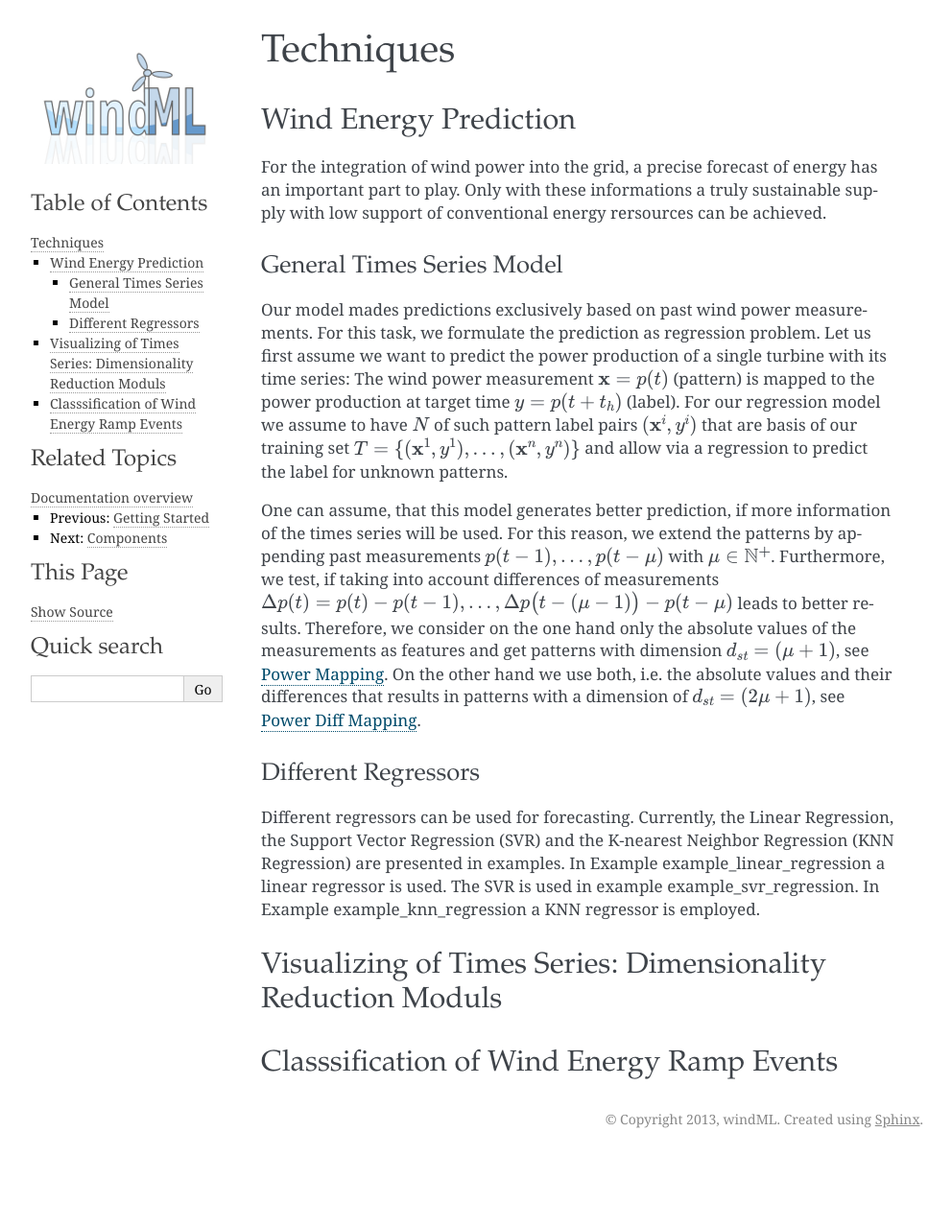
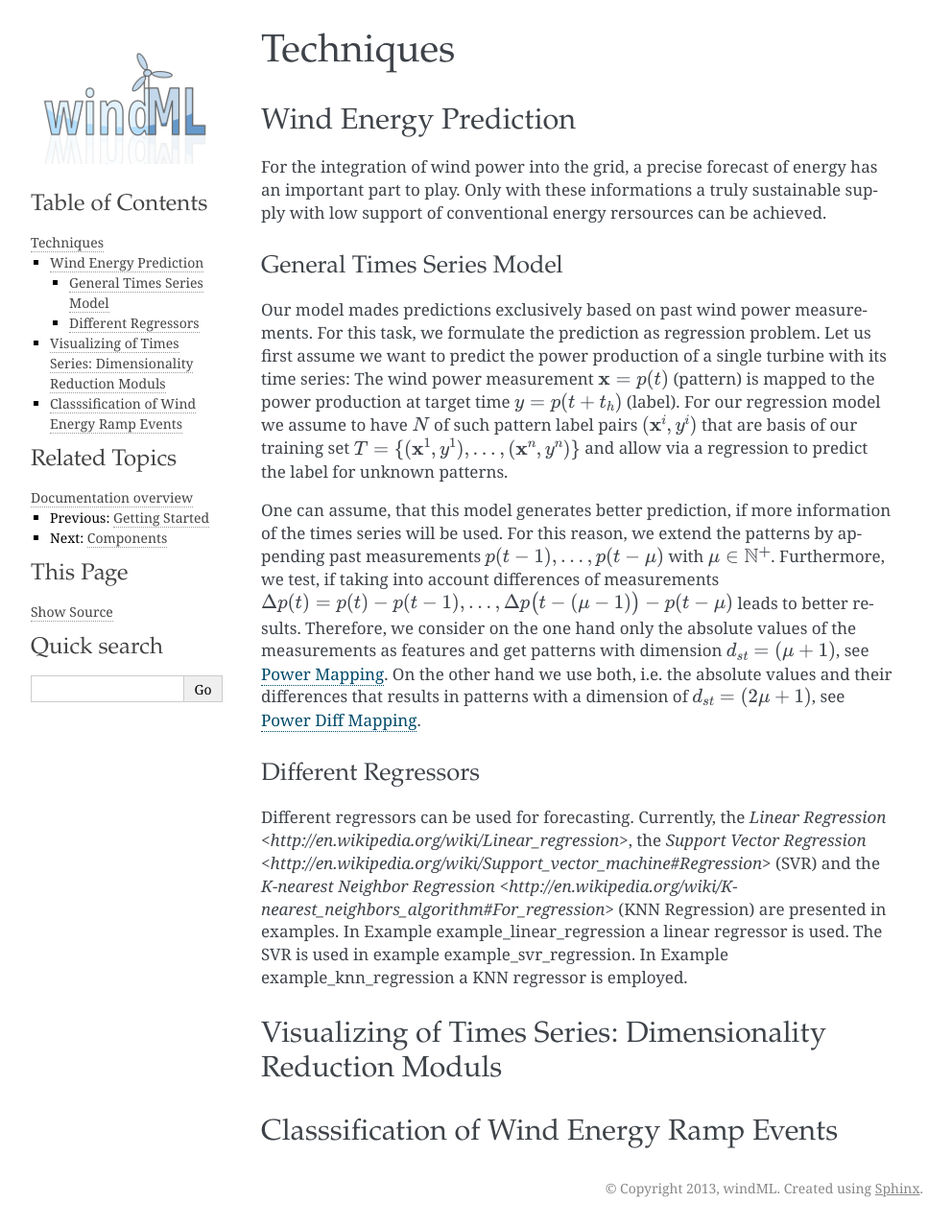
Before and after one commit to cigroup-ol/windml, a Sphinx documentation site: the page built from doc/techniques.rst, in a window 1280 px wide. Shown: the whole page at 96% size, without its empty margins (148-1140 px from the left). Built offline with Sphinx 7.4.7, drawn with Linux system fonts in a browser that asks for light colours; formulas are drawn with MathJax 3; pages that are not in the unit, such as notebooks, are missing from menus; before the commit the page ends 1206 px from its top, so only the background shows below that; some of the changed lines change nothing that is shown.

Commit message:
added wikipedia links

```diff
--- a/doc/techniques.rst
+++ b/doc/techniques.rst
@@ -38,9 +38,13 @@
 Different Regressors
 ++++++++++++++++++++
 
-Different regressors can be used for forecasting. Currently, the Linear
-Regression, the Support Vector Regression (SVR) and the K-nearest Neighbor
-Regression (KNN Regression) are presented in examples. In Example
+Different regressors can be used for forecasting. Currently, the `Linear
+Regression <http://en.wikipedia.org/wiki/Linear_regression>`, the `Support
+Vector Regression
+<http://en.wikipedia.org/wiki/Support_vector_machine#Regression>` (SVR) and the
+`K-nearest Neighbor Regression
+<http://en.wikipedia.org/wiki/K-nearest_neighbors_algorithm#For_regression>`
+(KNN Regression) are presented in examples. In Example
 :ref:`example_linear_regression` a linear regressor is used. The SVR is used in
 example :ref:`example_svr_regression`. In Example :ref:`example_knn_regression`
 a KNN regressor is employed.
```
